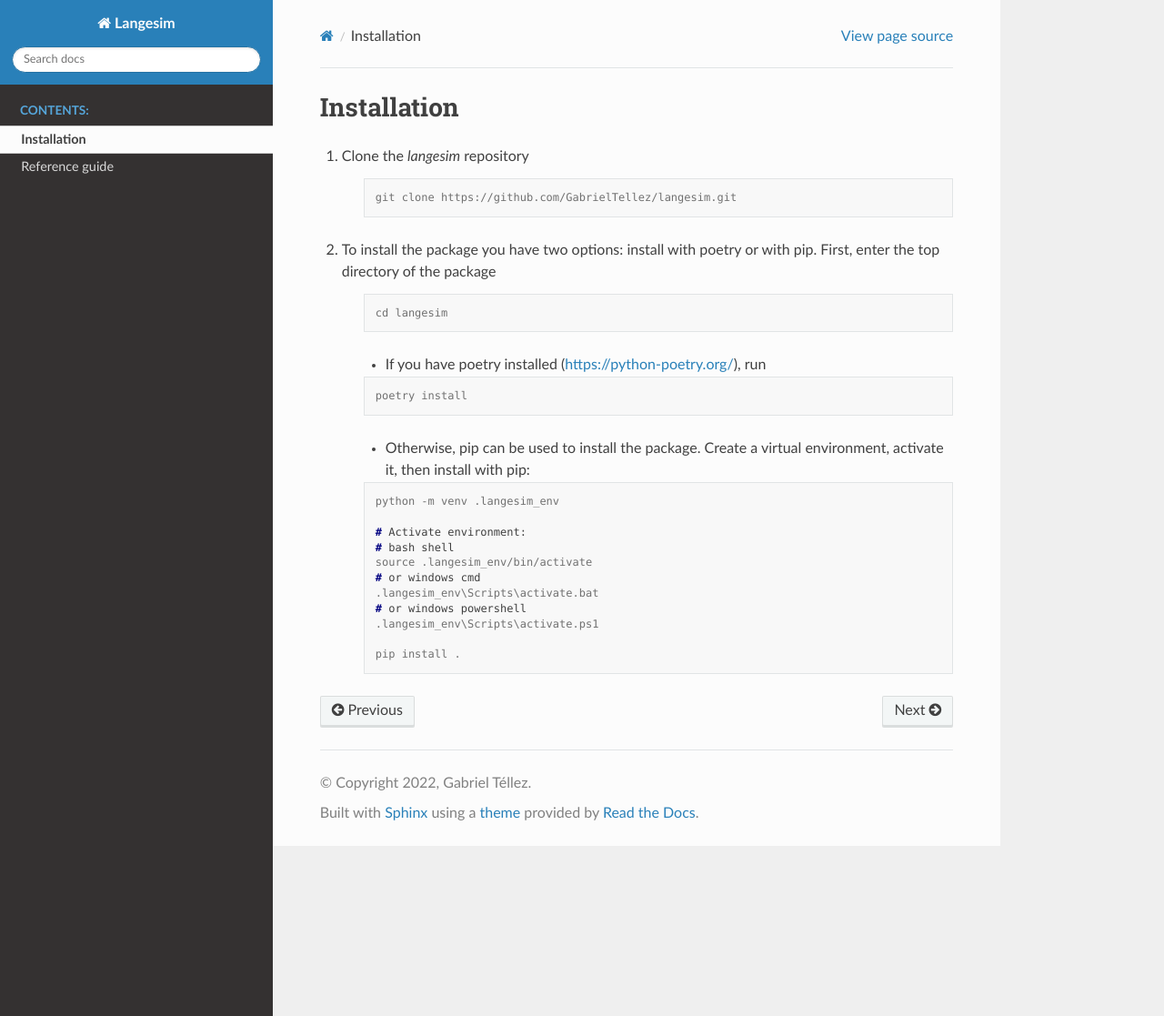
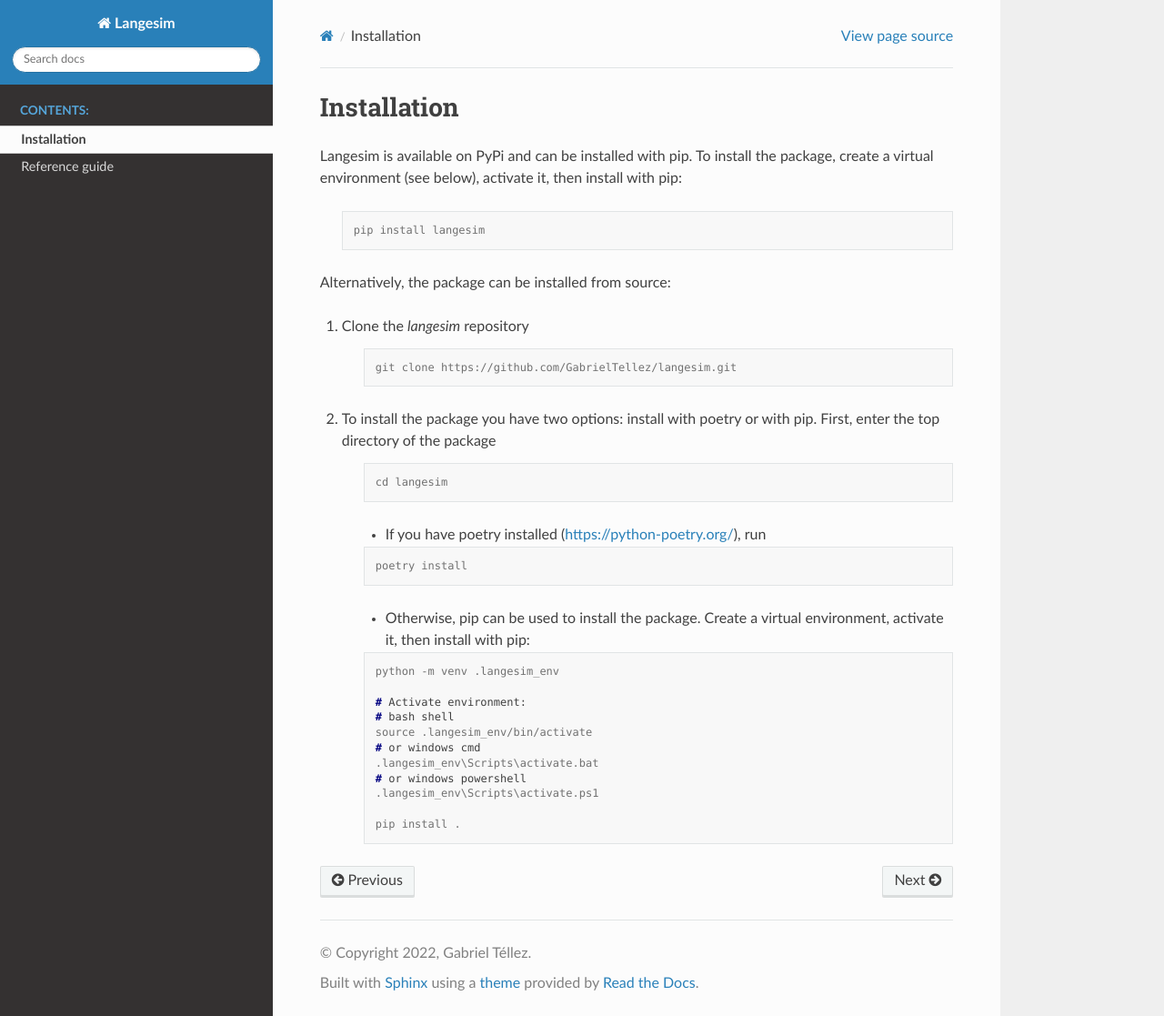
Before and after one commit to GabrielTellez/langesim, a Sphinx documentation site: the page built from docs/installation.rst, in a window 1280 px wide and 1117 px high. Shown: the whole window at 91% size. Built offline with Sphinx 7.4.7 and the Read the Docs theme 3.1.0, drawn with Linux system fonts in a browser that asks for light colours; pages that are not in the unit, such as notebooks, are missing from menus.

Commit message:
updated docs:  install with pip

```diff
--- a/docs/installation.rst
+++ b/docs/installation.rst
@@ -1,5 +1,14 @@
 Installation
 ============
+
+Langesim is available on PyPi and can be installed with pip. To install the
+package, create a virtual environment (see below), activate it, then install with pip:
+
+    .. code-block:: console
+
+        pip install langesim
+
+Alternatively, the package can be installed from source:
 
 1. Clone the *langesim* repository
 
```
